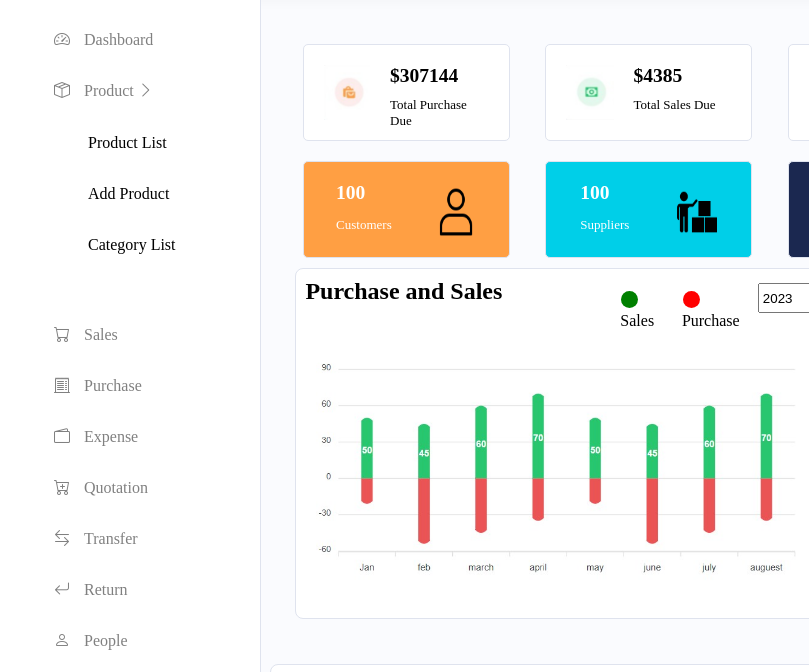
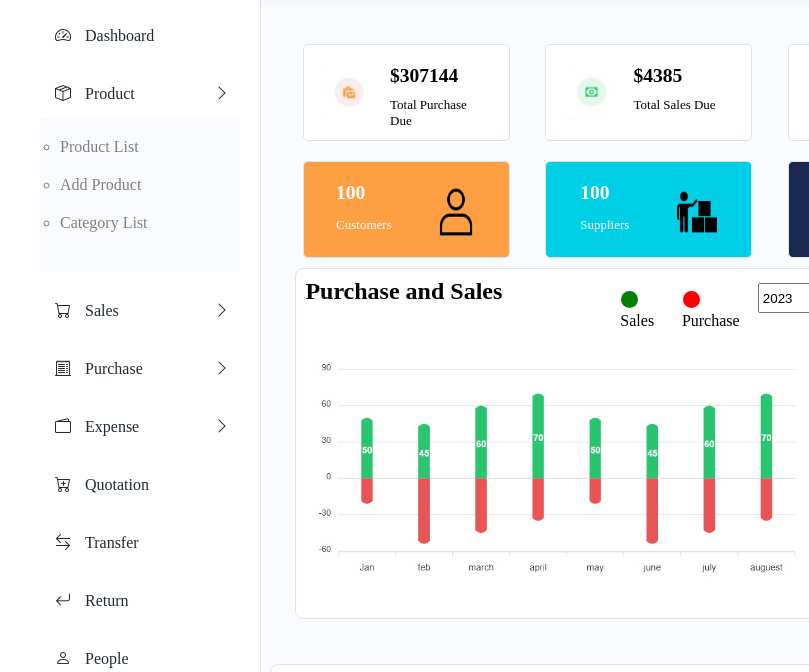
Before and after one commit to DavidMeshachP/dreamspos, a plain HTML site: page index.html in a window 1280 px wide. Both pictures are taken after a click on the item "Product". Shown: the part 63-735 px from the top of the page, 0-809 px from the left. Drawn offline with nearby package versions, Linux system fonts and the light colour scheme.

Commit message:
sidebar sub menu added

```diff
--- a/index.html
+++ b/index.html
@@ -282,11 +282,74 @@
                             <span class="disappearSpan">Dashboard</span>
                         </a>
                     </li>
-                    <li onclick="submenuOpen()">
+                    <li class="menu">
                         <a href="#">
                             <i class="bi bi-box-seam"></i>
                             <span class="disappearSpan">Product</span>
-                            <i class="bi bi-chevron-right"></i>
+                            <span class="right-arrow">
+                                <i class="bi bi-chevron-right"></i>
+                            </span>
+
+                        </a>
+                        <ul class="sub-menu">
+                            <li>
+                                Product List
+                            </li>
+                            <li>
+                                Add Product
+                            </li>
+                            <li>
+                                Category List
+                            </li>
+                        </ul>
+                    </li>
+                    <li class="menu">
+                        <a href="#">
+                            <i class="bi bi-cart"></i>
+                            <span class="disappearSpan">Sales</span>
+                            <span class="right-arrow">
+                                <i class="bi bi-chevron-right"></i>
+                            </span>
+                        </a>
+                        <ul class="sub-menu">
+                            <li>
+                                Product List
+                            </li>
+                            <li>
+                                Add Product
+                            </li>
+                            <li>
+                                Category List
+                            </li>
+                        </ul>
+                    </li>
+                    <li class="menu">
+                        <a href="#">
+                            <i class="bi bi-receipt-cutoff"></i>
+                            <span class="disappearSpan">Purchase</span>
+                            <span class="right-arrow">
+                                <i class="bi bi-chevron-right"></i>
+                            </span>
+                        </a>
+                        <ul class="sub-menu">
+                            <li>
+                                Product List
+                            </li>
+                            <li>
+                                Add Product
+                            </li>
+                            <li>
+                                Category List
+                            </li>
+                        </ul>
+                    </li>
+                    <li class="menu">
+                        <a href="#">
+                            <i class="bi bi-wallet2"></i>
+                            <span class="disappearSpan">Expense</span>
+                            <span class="right-arrow">
+                                <i class="bi bi-chevron-right"></i>
+                            </span>
                         </a>
                         <ul class="sub-menu">
                             <li>
@@ -302,26 +365,9 @@
                     </li>
                     <li>
                         <a href="#">
-                            <i class="bi bi-cart"></i>
-                            <span class="disappearSpan">Sales</span>
-                        </a>
-                    </li>
-                    <li>
-                        <a href="#">
-                            <i class="bi bi-receipt-cutoff"></i>
-                            <span class="disappearSpan">Purchase</span>
-                        </a>
-                    </li>
-                    <li>
-                        <a href="#">
-                            <i class="bi bi-wallet2"></i>
-                            <span class="disappearSpan">Expense</span>
-                        </a>
-                    </li>
-                    <li>
-                        <a href="#">
                             <i class="bi bi-cart-plus"></i>
                             <span class="disappearSpan">Quotation</span>
+
                         </a>
                     </li>
                     <li>
@@ -439,6 +485,7 @@
             var sidePanel = document.getElementsByClassName("side-panel-reduced");
             var clickButton = document.getElementsByClassName("click-button");
             var disappearSpan = document.getElementsByClassName("disappearSpan");
+            var arrowSpan = document.getElementsByClassName("right-arrow");
 
             for (var i = 0; i < logoReduced.length; i++) {
                 logoReduced[i] = logoReduced[i].src = "images/dreampos_without button.png.jpg";
@@ -450,6 +497,9 @@
                 clickButton[i].style.display = "inline-block";
                 for (var k = 0; k < disappearSpan.length; k++) {
                     disappearSpan[k].style.display = "inline-block";
+                }
+                for (var l = 0; l < arrowSpan.length; l++) {
+                    arrowSpan[l].style.display = "inline-block";
                 }
             }
 
@@ -466,7 +516,7 @@
             var sidePanel = document.getElementsByClassName("side-panel-reduced");
             var clickButton = document.getElementsByClassName("click-button");
             var disappearSpan = document.getElementsByClassName("disappearSpan");
-
+            var arrowSpan = document.getElementsByClassName("right-arrow");
 
             for (var i = 0; i < logoReduced.length; i++) {
                 logoReduced[i] = logoReduced[i].src = "images/dreampos_onlySymbol.jpg";
@@ -477,6 +527,9 @@
                 clickButton[i].style.display = "none";
                 for (var k = 0; k < disappearSpan.length; k++) {
                     disappearSpan[k].style.display = "none";
+                }
+                for (var l = 0; l < arrowSpan.length; l++) {
+                    arrowSpan[l].style.display = "none";
                 }
 
             }
@@ -513,9 +566,22 @@
             }
         }
 
-        function submenuOpen() {
-            document.getElementsByClassName("sub-menu")[0].style.display="block";
-        }
+        window.addEventListener('DOMContentLoaded', (event) => {
+            const menuItems = document.querySelectorAll('li.menu');
+            menuItems.forEach((menuItem) => {
+                menuItem.addEventListener('click', (event) => {
+                    const subMenu = menuItem.querySelector('.sub-menu');
+                    const allSubMenus = document.querySelectorAll('.sub-menu');
+                    allSubMenus.forEach((menu) => {
+                        if (menu !== subMenu) {
+                            menu.style.display = 'none';
+                        }
+                    });
+                    subMenu.style.display = subMenu.style.display === 'block' ? 'none' : 'block';
+                });
+            });
+        });
+
 
     </script>
 
--- a/style.css
+++ b/style.css
@@ -61,7 +61,7 @@ body {
     border-radius: 5px;
 }
 
-.sidebar:hover .list::-webkit-scrollbar-thumb{
+.sidebar:hover .list::-webkit-scrollbar-thumb {
     background-color: lightgrey;
     border-radius: 5px;
 }
@@ -94,7 +94,6 @@ body {
 }
 
 .click-button {
-    /* position:fixed; */
     height: 60px;
     background-color: white;
 }
@@ -131,9 +130,7 @@ body {
 
 .list li {
     list-style: none;
-    border-radius: 5px;
-    padding: 14px;
-    margin-bottom: 5px;
+    margin-bottom: 20px;
     cursor: pointer;
 }
 
@@ -141,20 +138,32 @@ body {
     margin-left: 10px;
 }
 
+.list li a .right-arrow {
+    right: 0;
+    position: absolute;
+}
+
 .list li a {
+    display: block;
     text-decoration: none;
     color: grey;
+    padding: 14px 15px;
+    width: 80%;
+    padding: 10px 15px;
+    position: relative;
+    color: #212B36;
+    border-radius: 5px;
 }
 
-.list li:hover {
+.list>ul>li>a:hover {
     background: #1B2850;
 }
 
-.list li:hover a {
+.list li a:hover {
     color: white;
 }
 
-.list li:active {
+.list li a:active {
     background: #1B2850;
     color: white;
 }
@@ -167,8 +176,20 @@ body {
     overflow-y: scroll;
 }
 
-.sub-menu {
-    display:none;
+.menu .sub-menu {
+    display: none;
+    background: #FAFBFE;
+    margin: 5px 0;
+}
+
+.menu .sub-menu li {
+    list-style: circle;
+    color: grey;
+
+}
+
+.menu .sub-menu li:hover {
+    color: orange;
 }
 
 .page-wrapper {
@@ -476,7 +497,7 @@ table td img {
     top: 62px;
     width: 160px;
     background-color: white;
-    box-shadow: 0 2px 5px 0 rgba(0,0,0,.1);
+    box-shadow: 0 2px 5px 0 rgba(0, 0, 0, .1);
     display: none;
 }
 
@@ -486,6 +507,7 @@ table td img {
 }
 
 @media screen and (max-width:320px) {
+
     .logo-expanded,
     .logo-reduced,
     .side-panel,
@@ -554,10 +576,10 @@ table td img {
     }
 
     .header i {
-        display: inline-block  !important;
+        display: inline-block !important;
         position: fixed;
         right: 0;
-        margin:15px;
+        margin: 15px;
         font-size: 20px;
         color: #FF9F43;
     }
@@ -580,7 +602,7 @@ table td img {
     }
 
     .card-rowthree-firstcard {
-        width: 100% ;
+        width: 100%;
     }
 
     .card-rowthree-firstcard h2 {
@@ -679,7 +701,7 @@ table td img {
         display: flex;
         position: fixed;
         right: 0;
-        margin:15px;
+        margin: 15px;
         font-size: 20px;
         color: #FF9F43;
     }
@@ -702,7 +724,7 @@ table td img {
     }
 
     .card-rowthree-firstcard {
-        width: 95% ;
+        width: 95%;
     }
 
     .card-rowthree-firstcard h2 {
@@ -811,7 +833,7 @@ table td img {
     }
 
     .card-rowthree-firstcard {
-        width: 95% ;
+        width: 95%;
     }
 
     .card-rowthree-firstcard h2 {
@@ -911,7 +933,7 @@ table td img {
     }
 
     .card-rowthree-firstcard {
-        width: 95% ;
+        width: 95%;
     }
 
     .card-rowthree-firstcard h2 {
@@ -934,7 +956,7 @@ table td img {
         margin: 15px;
     }
 
-    .card-rowthree-secondcard .card-rowthree-secondcard-table  {
+    .card-rowthree-secondcard .card-rowthree-secondcard-table {
         width: 95%;
     }
 }
@@ -988,7 +1010,8 @@ table td img {
         flex-wrap: nowrap;
     }
 
-    .card-rowthree-firstcard .card-rowthree-card-wordcontent p, span {
+    .card-rowthree-firstcard .card-rowthree-card-wordcontent p,
+    span {
         display: inline-block;
     }
 
@@ -1053,7 +1076,8 @@ table td img {
         flex-wrap: nowrap;
     }
 
-    .card-rowthree-firstcard .card-rowthree-card-wordcontent p, span {
+    .card-rowthree-firstcard .card-rowthree-card-wordcontent p,
+    span {
         display: inline-block;
     }
 
@@ -1132,7 +1156,8 @@ table td img {
         flex-wrap: nowrap;
     }
 
-    .card-rowthree-firstcard .card-rowthree-card-wordcontent p, span {
+    .card-rowthree-firstcard .card-rowthree-card-wordcontent p,
+    span {
         display: inline-block;
     }
 
@@ -1207,7 +1232,8 @@ table td img {
         flex-wrap: nowrap;
     }
 
-    .card-rowthree-firstcard .card-rowthree-card-wordcontent p, span {
+    .card-rowthree-firstcard .card-rowthree-card-wordcontent p,
+    span {
         display: inline-block;
     }
 
```
